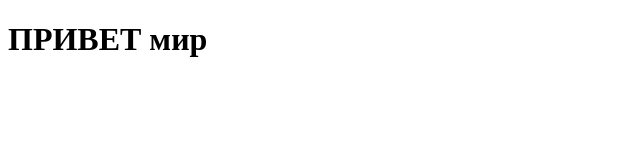
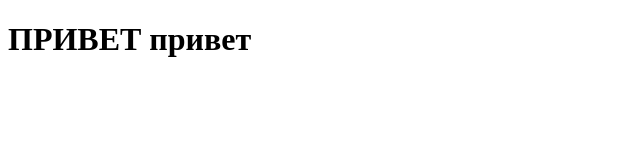
Before and after one commit to xLedmasterx/myfirstproject, a plain HTML site: page index.html in a window 1280 px wide. Shown: the whole page, without its empty margins (0-640 px from the left). Drawn offline with Linux system fonts and the light colour scheme.

Commit message:
привет привет

```diff
--- a/index.html
+++ b/index.html
@@ -9,7 +9,7 @@
 </head>
 
 <body>
-	<H1>ПРИВЕТ мир</H1>
+	<H1>ПРИВЕТ привет</H1>
 </body>
 
 </html>
```
